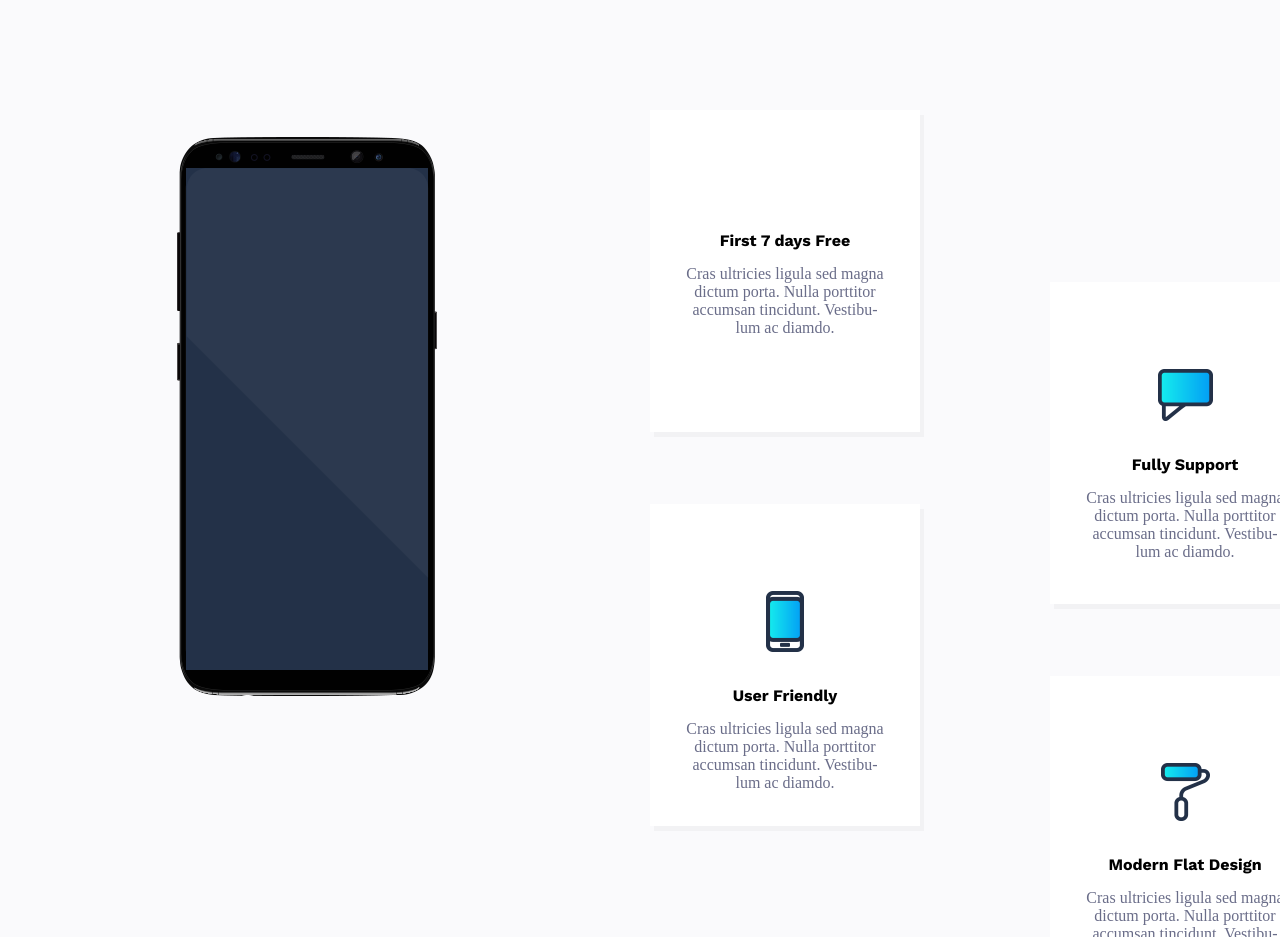
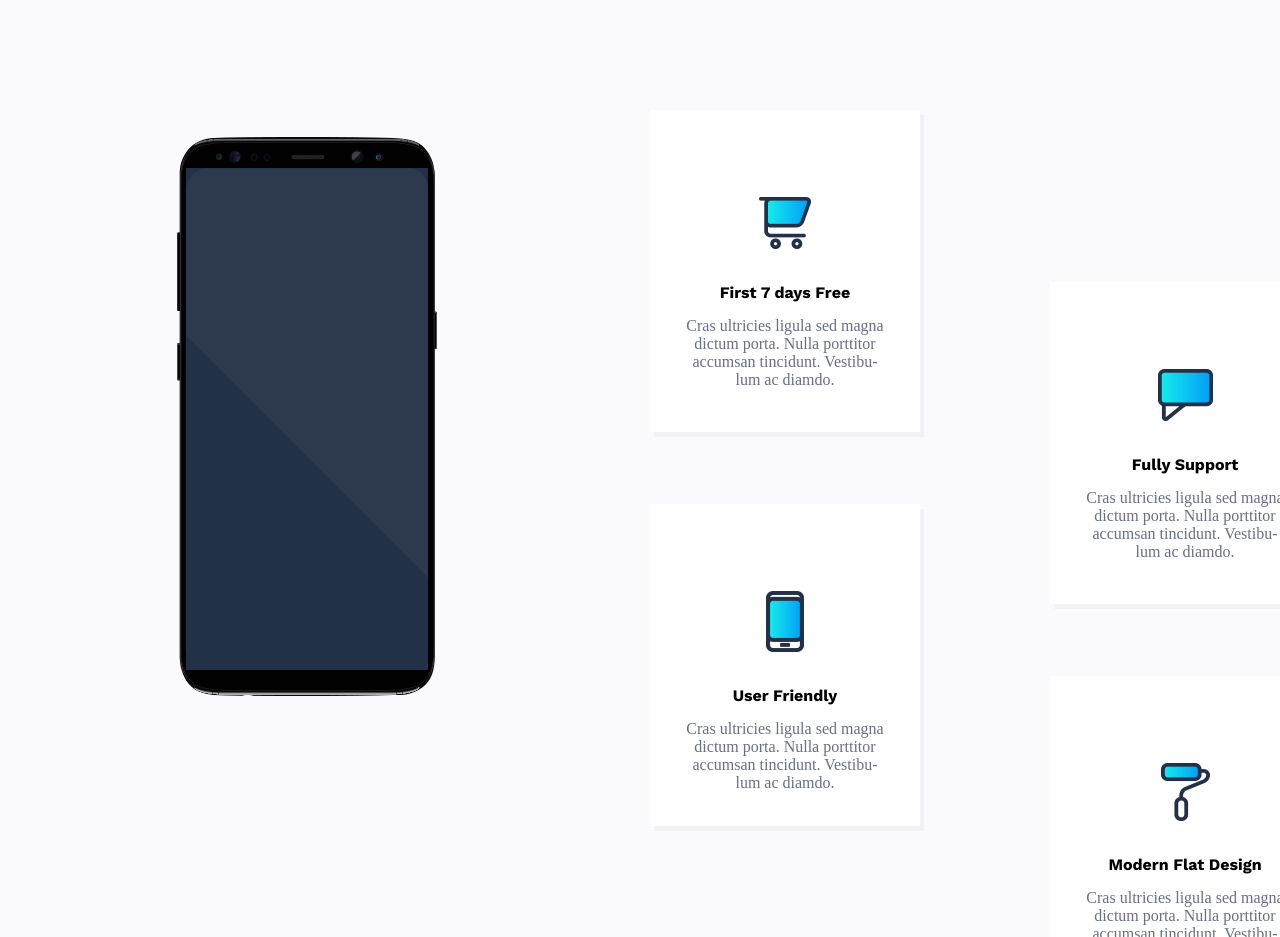
Before and after one commit to muntasir2007/vibo, a plain HTML site: page index.html in a window 1280 px wide. Shown: the part 942-1879 px from the top of the page. Drawn offline with nearby package versions, Linux system fonts and the light colour scheme; the site is published under a folder, as on GitHub Pages, so addresses that start at the root find nothing.

Commit message:
Update index.html

```diff
--- a/index.html
+++ b/index.html
@@ -39,7 +39,7 @@
         <div id="marketing1">
             <img src="img/topPhone.png" alt="phone" id="secPhone">
             <div class="adds add1">
-                <img src="/img/icon1.png" alt="">
+                <img src="img/icon1.png" alt="">
                 <p class="addps">First 7 days Free</p>
                 <p class="addp2s">Cras ultricies ligula sed magna dictum porta. Nulla porttitor accumsan tincidunt. Vestibu- <br> lum ac diamdo.</p>
             </div>
```
